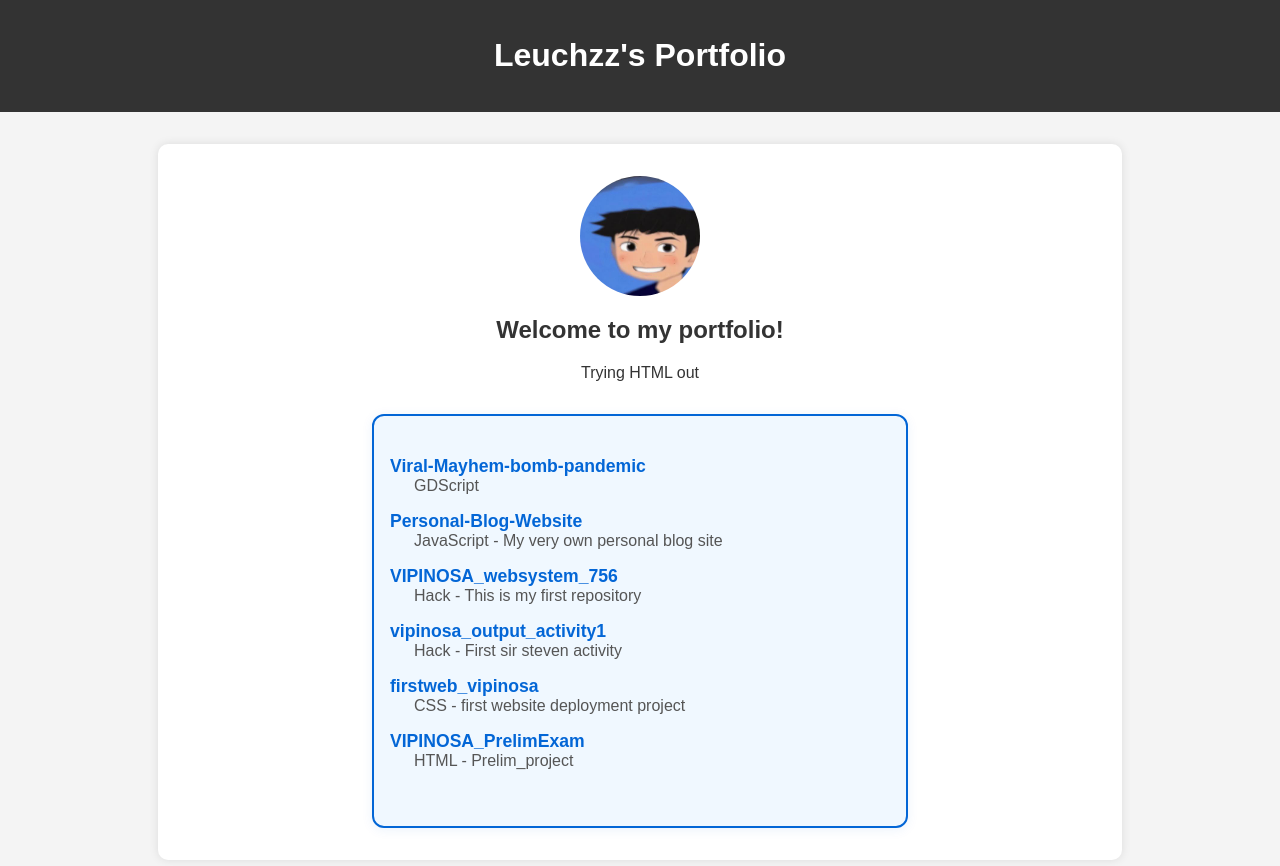
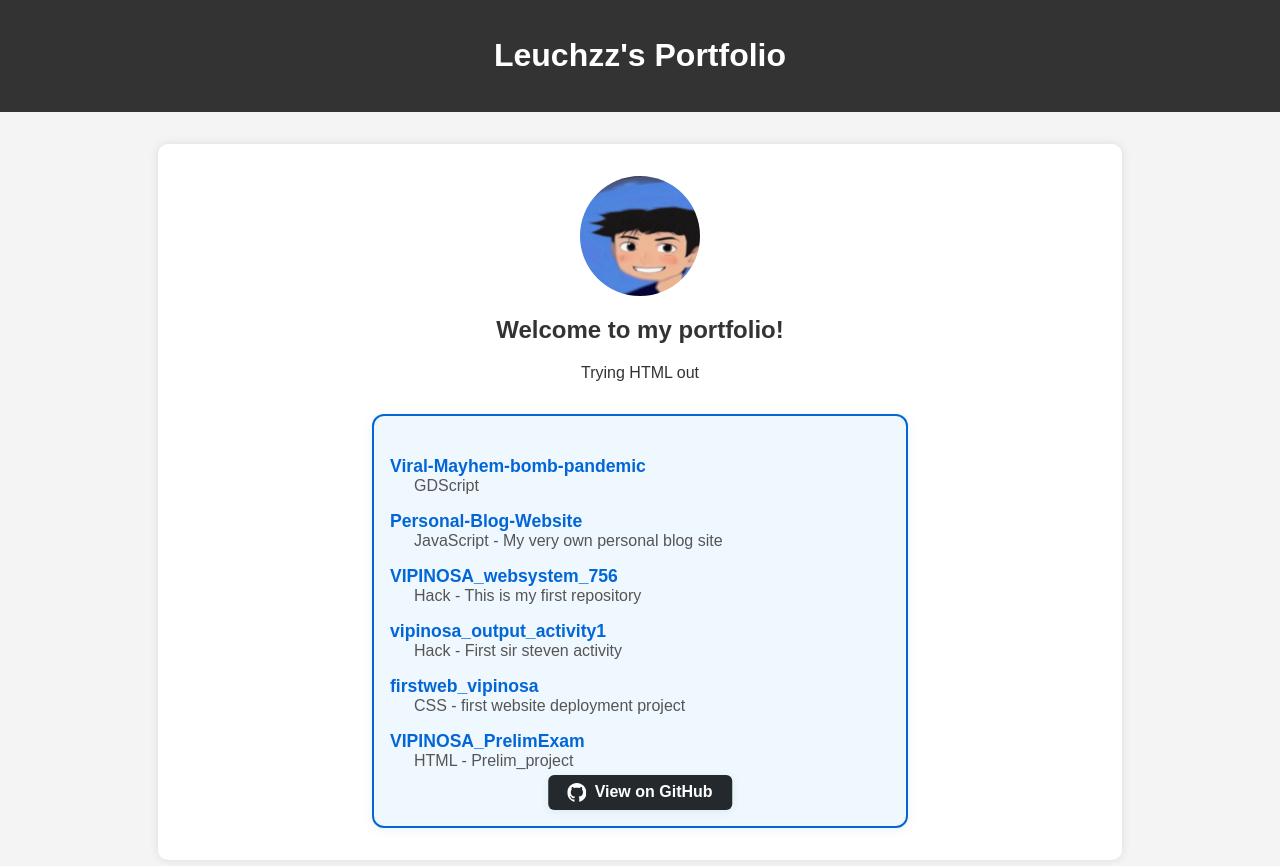
Before and after one commit to Leuchzz/finals_vipinosa_html, a plain HTML site: page index.html in a window 1280 px wide. Drawn offline with Linux system fonts and the light colour scheme.

Commit message:
Second Commit

```diff
--- a/index.html
+++ b/index.html
@@ -41,6 +41,19 @@
                     <div class="description">HTML - Prelim_project</div>
                 </li>
             </ul>
+            <span class="github-btn">
+                <!-- GitHub SVG icon -->
+                <svg class="github-icon" viewBox="0 0 16 16" aria-hidden="true">
+                    <path d="M8 0C3.58 0 0 3.58 0 8c0 3.54 2.29 6.53 5.47 7.59.4.07.55-.17.55-.38
+                    0-.19-.01-.82-.01-1.49-2.01.37-2.53-.49-2.69-.94-.09-.23-.48-.94-.82-1.13-.28-.15-.68-.52
+                    -.01-.53.63-.01 1.08.58 1.23.82.72 1.21 1.87.87 2.33.66.07-.52.28-.87.51-1.07-1.78-.2
+                    -3.64-.89-3.64-3.95 0-.87.31-1.59.82-2.15-.08-.2-.36-1.02.08-2.12 0 0 .67-.21 2.2.82.64
+                    -.18 1.32-.27 2-.27.68 0 1.36.09 2 .27 1.53-1.04 2.2-.82 2.2-.82.44 1.1.16 1.92.08
+                    2.12.51.56.82 1.27.82 2.15 0 3.07-1.87 3.75-3.65 3.95.29.25.54.73.54 1.48 0 1.07-.01
+                    1.93-.01 2.2 0 .21.15.46.55.38A8.013 8.013 0 0 0 16 8c0-4.42-3.58-8-8-8z"></path>
+                </svg>
+                View on GitHub
+            </span>
         </a>
     </div>
 </body>
```
